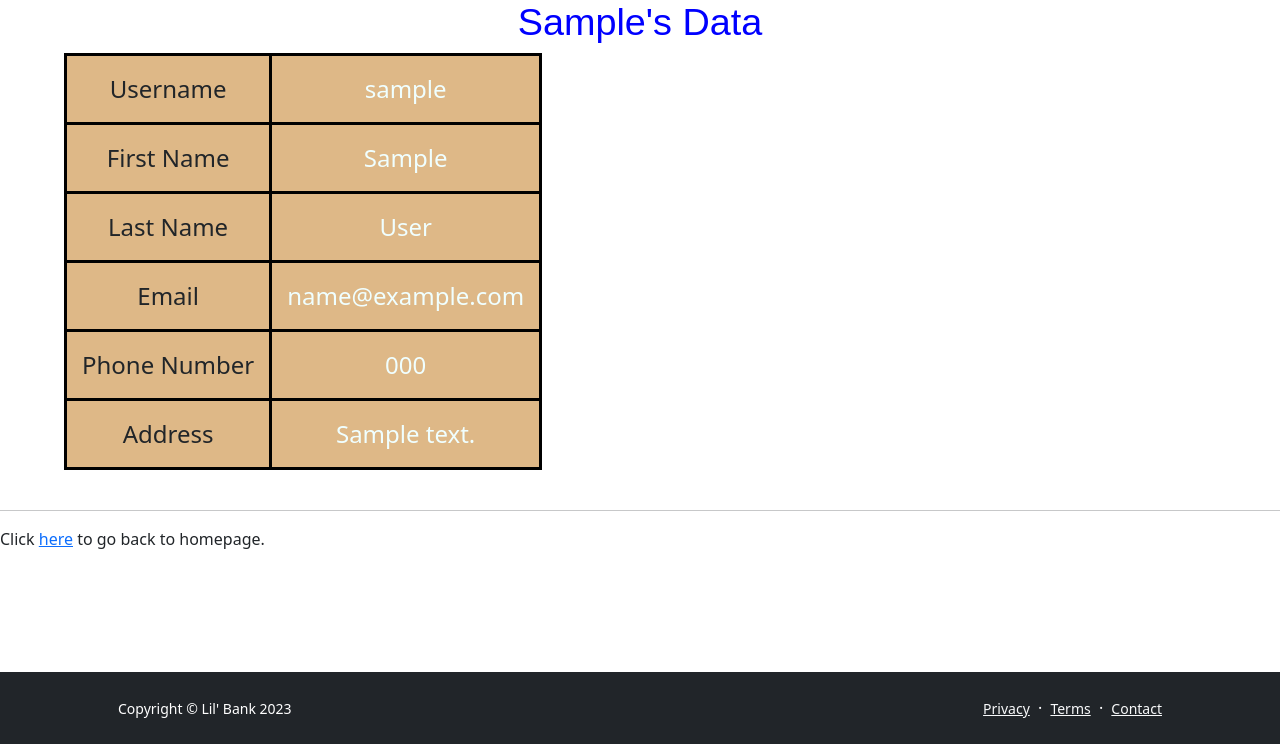
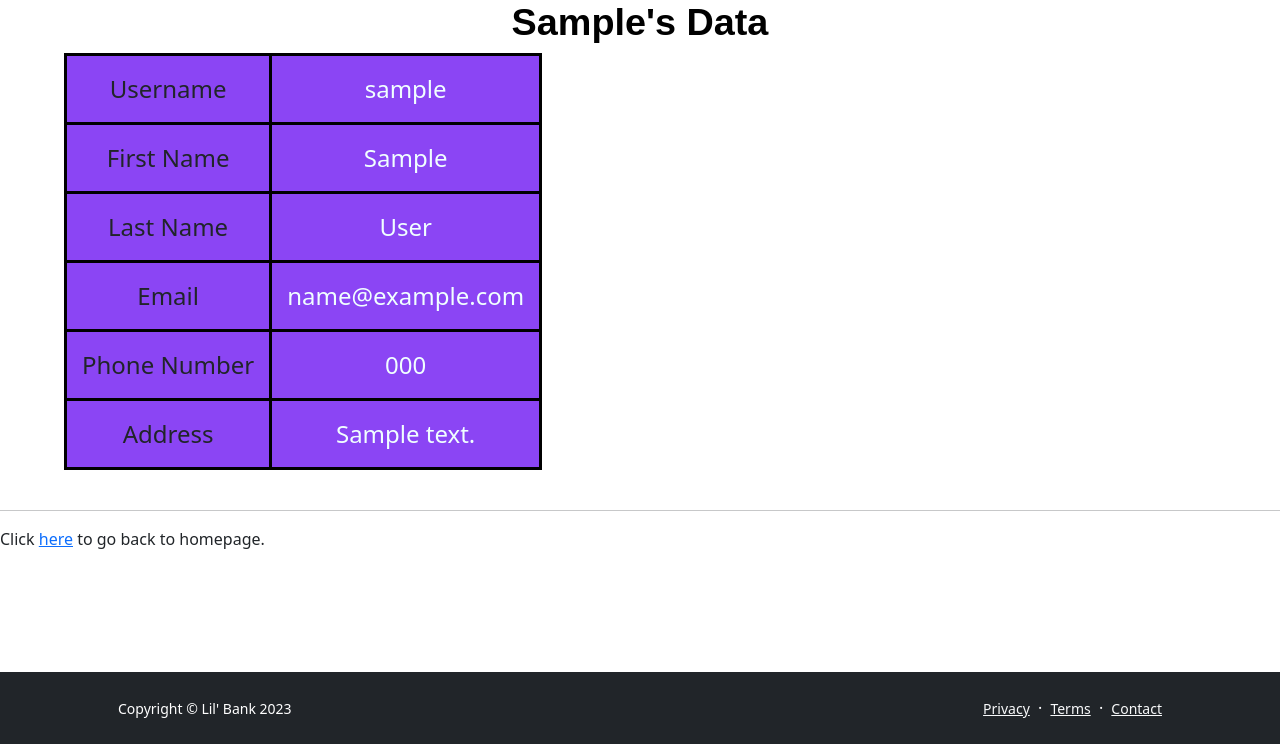
Before and after one commit to dat-adi/lil_bank, a Django app: page /accounts/view_account/ in a window 1280 px wide. Shown: the part 56-800 px from the top of the page. Run offline with Django 4.2, Linux system fonts and the light colour scheme; a user stored in the database is signed in; tables that the repository leaves empty hold one stand-in row (values such as "Sample post").

Commit message:
View Account.

```diff
--- a/lil_bank/accounts/templates/accounts/user_profile.html
+++ b/lil_bank/accounts/templates/accounts/view_account.html
@@ -19,13 +19,14 @@
         padding: 15px;
     }
     tr{
-        background-color: burlywood;
+        background-color: rgb(139, 69, 244);
     }
     h1{
         text-align: center;
         font-family: Arial;
         font-size: 1cm;
-        color: blue;
+        color: black;
+        font-weight: 700;
     }
 </style>
 <body>
--- a/lil_bank/accounts/urls.py
+++ b/lil_bank/accounts/urls.py
@@ -7,7 +7,6 @@ urlpatterns = [
     path('login/', views.LoginView.as_view(), name="login"),
     path('signup/', views.SignUpView.as_view(), name="signup"),
     path('logout/', views.LogoutView.as_view(), name="logout"),
-    path('user_profile/', views.UserProfile.as_view(), name="user_profile"),
     path('transactions/', views.TransactionView.as_view(), name="transactions"),
     path('balance/', views.BalanceView.as_view(), name="balance"),
     path('deposit/', views.DepositView.as_view(), name="deposit"),
--- a/lil_bank/accounts/views.py
+++ b/lil_bank/accounts/views.py
@@ -95,21 +95,6 @@ class LogoutView(TemplateView):
         return render(request, 'accounts/login.html', {'form': LoginForm()})
 
 
-class UserProfile(TemplateView):
-    """
-    This is the view for displaying the user's profile.
-    """
-    template_name = "accounts/user_profile.html"
-
-    # This is the view for displaying the user's profile.
-    def get(self, request):
-        """
-        Get request to display the user's profile.
-        """
-        customer = Customer.objects.get(id=request.user.id)
-        user = User.objects.get(id=request.user.id)
-        return render(request, self.template_name, {'customer': customer, 'user': user})
-
 
 class TransactionView(TemplateView):
     """
@@ -144,7 +129,7 @@ class AccountDetailsView(TemplateView):
     """
     This is the view for displaying the account details.
     """
-    template_name = "accounts/user_profile.html"
+    template_name = "accounts/view_account.html"
     def get(self, request):
         """
         Get request to display the user's profile.
--- a/lil_bank/templates/navbar.html
+++ b/lil_bank/templates/navbar.html
@@ -20,7 +20,7 @@
                     <a class="nav-link dropdown-toggle" id="navbarDropdownAccounts" href="#" role="button" data-bs-toggle="dropdown" aria-expanded="false">Account Services</a>
                     <ul class="dropdown-menu dropdown-menu-end" aria-labelledby="navbarDropdownBlog">
                         <li><a class="dropdown-item" href="{#% url 'accounts:create_account' %#}">Open New Account</a></li>
-                        <li><a class="dropdown-item" href="{#% url 'accounts:view_account' %#}">View Account</a></li>
+                        <li><a class="dropdown-item" href="{% url 'accounts:view_account' %}">View Account</a></li>
                         <li><a class="dropdown-item" href="{#% url 'accounts:modify_account' %#}">Modify Account</a></li>
                         <li><a class="dropdown-item" href="{#% url 'accounts:delete_account' %#}">Close Account</a></li>
                     </ul>
```
